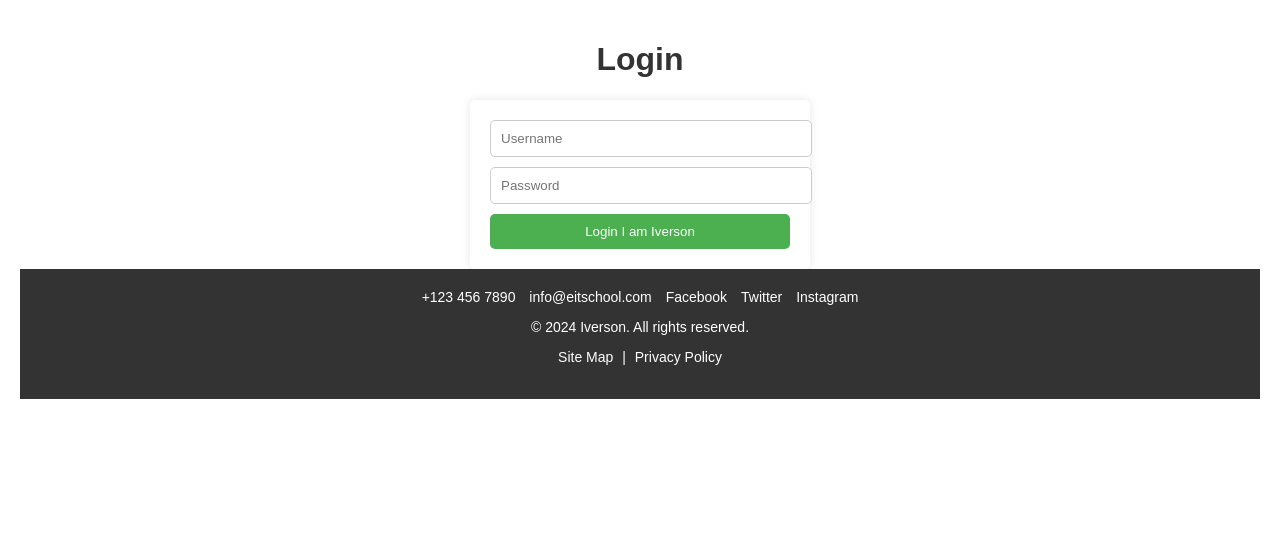
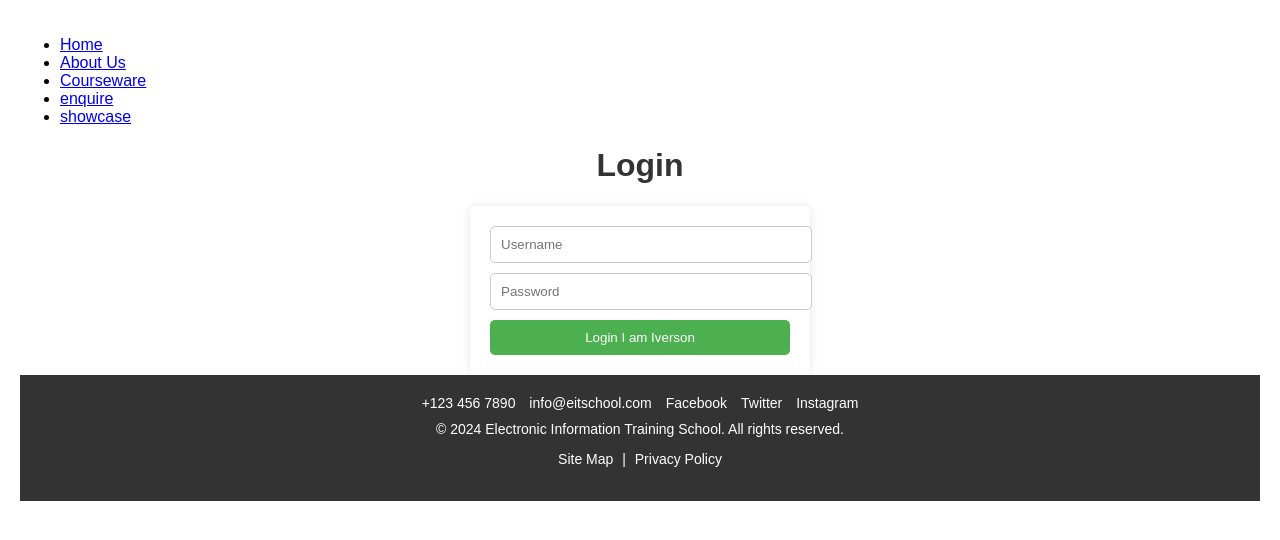
Before and after one commit to Iverspn/shoppingcart, a plain HTML site: page login.html in a window 1280 px wide. Drawn offline with Linux system fonts and the light colour scheme.

Commit message:
Update login.html

```diff
--- a/login.html
+++ b/login.html
@@ -8,16 +8,22 @@
 <script src="script1.js">  </script>
 </head>
 <body>
-
+    <nav>
+        <ul>
+            <li><a href="index.html">Home</a></li>
+            <li><a href="aboutus.html">About Us</a></li>
+            <li><a href="course.html">Courseware</a></li>
+            <li><a href="login.html">enquire</a></li>
+            <li><a href="showcase.html">showcase</a></li>
+        </ul>
+    </nav>
 <h1>Login</h1>
 <form onsubmit="checkCredentials(); return false;">
     <input type="text" id="username" placeholder="Username">
     <input type="password" id="password" placeholder="Password">
     <button type="submit">Login I am Iverson</button>
 </form>
-
-</body>
-   <footer>
+<footer>
     <div class="footer-links">
       <a href="tel:+1234567890"><i class="fas fa-phone"></i> +123 456 7890</a>
       <a href="mailto:info@eitschool.com"><i class="fas fa-envelope"></i> info@eitschool.com</a>
@@ -26,8 +32,10 @@
       <a href="https://www.instagram.com/eitschool" target="_blank"><i class="fab fa-instagram-square"></i> Instagram</a>
     </div>
     <div class="copyright">
-      <p>&copy; 2024 Iverson. All rights reserved.</p>
-      <p><a href="sitemap.xml">Site Map</a> | <a href="privacy.html">Privacy Policy</a></p>
+      <h9>&copy; 2024 Electronic Information Training School. All rights reserved.</p>
+      <h9><a href="sitemap.xml">Site Map</a> | <a href="privacy.html">Privacy Policy</a></p>
     </div>
   </footer>
+
+</body>
 </html>
```
